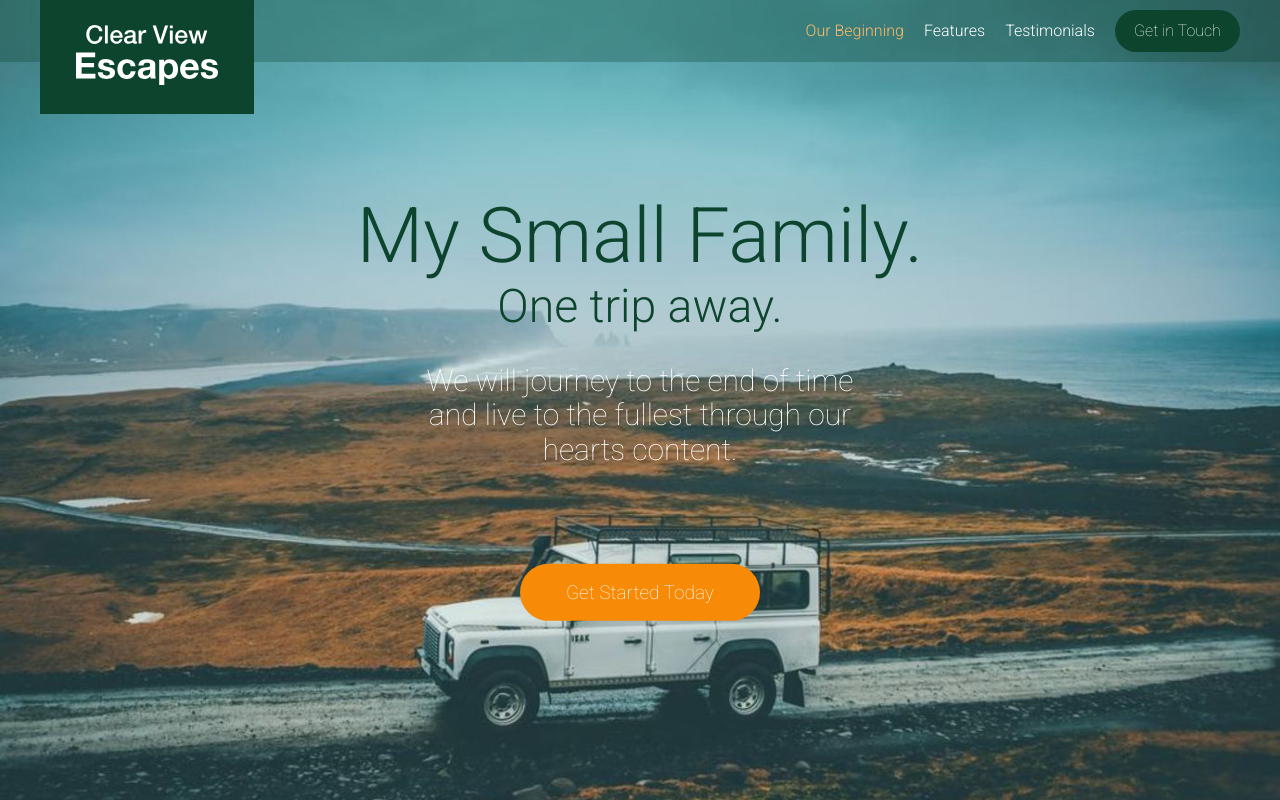
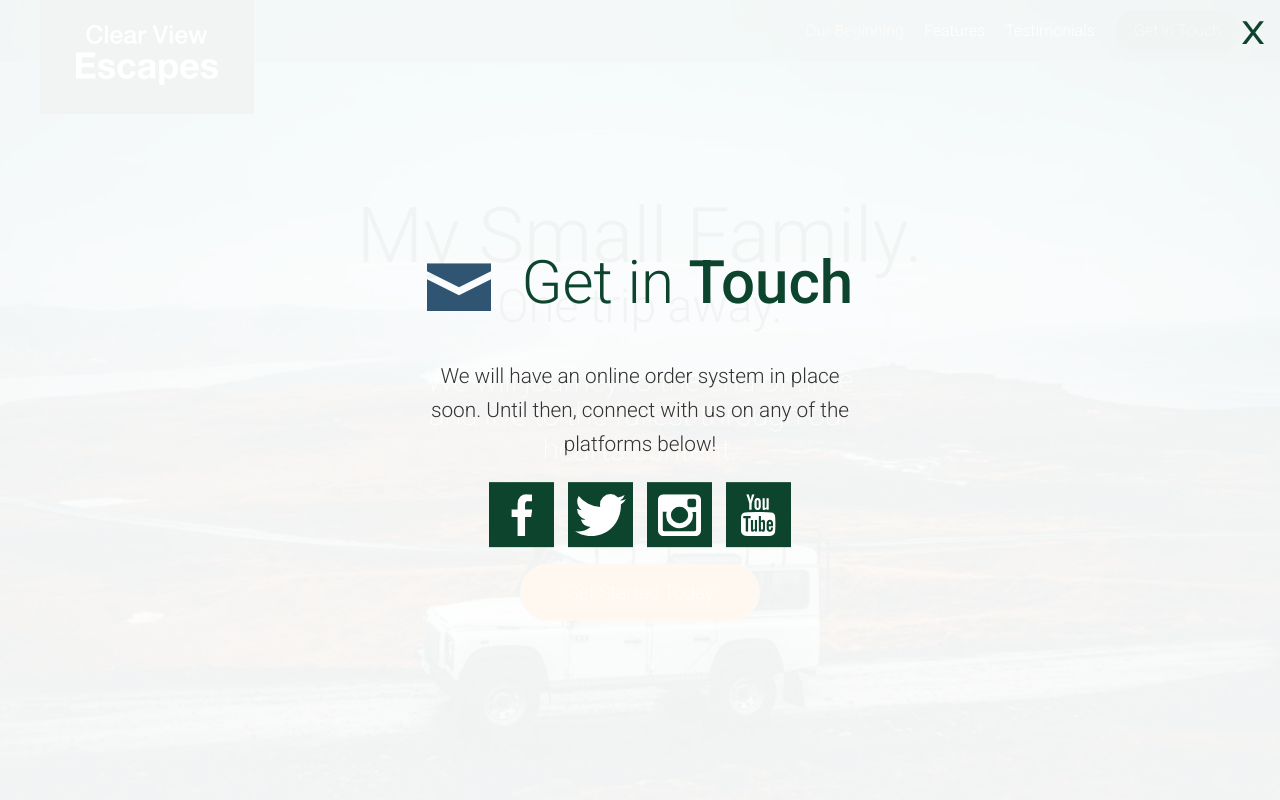
Before and after one commit to madhesca/My-First-Project, a website: page app/index.html in a window 1280 px wide. Both pictures are taken after a click on the link "Get Started Today". Shown: the top 800 px of the page. Drawn offline with Linux system fonts and the light colour scheme.

Commit message:
Completed the Modal Window

```diff
--- a/app/assets/scripts/App.js
+++ b/app/assets/scripts/App.js
@@ -2,9 +2,11 @@ import MobileMenu from './modules/MobileMenu';
 import RevealOnScroll from './modules/RevealOnScroll';
 import $ from 'jquery';
 import StickyHeader from './modules/StickyHeader';
+import Modal from './modules/Modal';
 
 
 var mobileMenu = new MobileMenu();
 new RevealOnScroll($('.feature-item'), '85%');
 new RevealOnScroll($('.testimonial'), '60%');
 var stickyHeader = new StickyHeader();
+var modal = new Modal();
--- /dev/null
+++ b/app/assets/styles/modules/_modal.css
@@ -0,0 +1,51 @@
+.modal {
+	position: fixed;
+	z-index: 5;
+	background-color: rgba(255, 255, 255, .94);
+	top: 0;
+	bottom: 0;
+	left: 0;
+	right: 0;
+	opacity: 0;
+	visibility: hidden;
+	transform: scale(1.2);
+	transition: all .3s ease-out;
+
+	&--is-visible {
+		opacity: 1;
+		visibility: visible;
+		transform: scale(1);
+	}
+
+	&__inner{
+		position: absolute;
+		width: 100%;
+		top:50%;
+		transform: translateY(-50%);
+	}
+
+	&__description {
+		text-align: center;
+		font-size: 1.3rem;
+		font-weight: 300;
+		line-height: 1.65;
+	}
+
+	&__close {
+		position: absolute;
+		top: 15px;
+		right: 15px;
+		font-size: 2rem;
+		transform: scaleX(1.2);
+		transform-origin: 100% 0;
+		color: $mainBlue;
+		cursor: pointer;
+
+		&:hover{
+			color: $mainOrange;
+		}
+
+	}
+
+
+}
--- a/app/assets/styles/modules/_section-title.css
+++ b/app/assets/styles/modules/_section-title.css
@@ -13,6 +13,11 @@
 
 	&--blue {
 		color: $mainBlue;
+	}
+
+	&--less-margin {
+		margin-bottom: 1.3rem;
+		margin-top: 0;
 	}
 
 	&__icon {
--- /dev/null
+++ b/app/assets/styles/modules/_social-icons.css
@@ -0,0 +1,26 @@
+.social-icons {
+	text-align: center;
+
+	&__icon {
+		background-color: $mainBlue;
+		display: inline-block;
+		margin: 0 5px;
+		width: 65px;
+		height: 65px;
+		position: relative;
+
+		@mixin atSmall {
+			width: 65px;
+		}
+
+
+		.icon {
+			display: block;
+			position: absolute;
+			top: 50%;
+			left: 50%;
+			transform: translate(-50%, -50%);
+
+		}
+	}
+}
--- a/app/assets/styles/modules/_wrapper.css
+++ b/app/assets/styles/modules/_wrapper.css
@@ -6,8 +6,14 @@
 	margin-right: auto;
 	margin-left: auto;
 
+	&--narrow {
+		max-width: 470px;
+	}
+
 	&--medium {
 		max-width: 700px;
+
+
 
 		@mixin atLarge {
 			width: 600px;
--- a/app/assets/styles/styles.css
+++ b/app/assets/styles/styles.css
@@ -16,3 +16,5 @@
 @import 'modules/_site-header';
 @import 'modules/_primary-nav';
 @import 'modules/_reveal-item';
+@import 'modules/_modal';
+@import 'modules/_social-icons';
--- a/app/index.html
+++ b/app/index.html
@@ -213,15 +213,15 @@
   <div class="modal">
 
     <div class="modal__inner">
-      <h2 class="section-title section-title--blue section-title--less-margin"><span class="icon icon--mail section-title__icon"></span> Get in <strong>Touch</strong></h2>
+      <h2 class="section-title section-title--blue section-title--less-margin"><img class="section-title__icon" src="assets/images/icons/mail.svg"> Get in <strong>Touch</strong></h2>
     <div class="wrapper wrapper--narrow">
      <p class="modal__description">We will have an online order system in place soon. Until then, connect with us on any of the platforms below!</p>
     </div>
-    <div class="social-icons">
-      <a href="https://facebook.com" class="social-icons__icon"><span class="icon icon--facebook"></span></a>
-       <a href="https://twitter.com" class="social-icons__icon"><span class="icon icon--twitter"></span></a>
-        <a href="https://instagram.com" class="social-icons__icon"><span class="icon icon--instagram"></span></a>
-         <a href="https://youtube.com" class="social-icons__icon"><span class="icon icon--youtube"></span></a>
+    <div class="social-icons icon">
+      <a href="https://facebook.com" class="social-icons__icon"><img class="icon" src="assets/images/icons/facebook.svg"></a>
+       <a href="https://twitter.com" class="social-icons__icon"><img class="icon" src="assets/images/icons/twitter.svg"></a>
+        <a href="https://instagram.com" class="social-icons__icon"><img class="icon" src="assets/images/icons/instagram.svg"></a>
+         <a href="https://youtube.com" class="social-icons__icon"><img class="icon" src="assets/images/icons/youtube.svg"></a>
     </div>
     </div>
 
--- a/app/temp/styles/styles.css
+++ b/app/temp/styles/styles.css
@@ -670,6 +670,10 @@ a {
 
 }
 
+.wrapper--narrow {
+		max-width: 470px;
+	}
+
 .wrapper--medium {
 		max-width: 700px;
 	}
@@ -977,6 +981,11 @@ a {
 
 .section-title--blue {
 		color: #0d442e;
+	}
+
+.section-title--less-margin {
+		margin-bottom: 1.3rem;
+		margin-top: 0;
 	}
 
 .section-title__icon {
@@ -1396,3 +1405,91 @@ a {
 		-webkit-transform: scale(1);
 		        transform: scale(1);
 	}
+
+.modal {
+	position: fixed;
+	z-index: 5;
+	background-color: rgba(255, 255, 255, .94);
+	top: 0;
+	bottom: 0;
+	left: 0;
+	right: 0;
+	opacity: 0;
+	visibility: hidden;
+	-webkit-transform: scale(1.2);
+	        transform: scale(1.2);
+	-webkit-transition: all .3s ease-out;
+	transition: all .3s ease-out;
+
+
+}
+
+.modal--is-visible {
+		opacity: 1;
+		visibility: visible;
+		-webkit-transform: scale(1);
+		        transform: scale(1);
+	}
+
+.modal__inner{
+		position: absolute;
+		width: 100%;
+		top:50%;
+		-webkit-transform: translateY(-50%);
+		        transform: translateY(-50%);
+	}
+
+.modal__description {
+		text-align: center;
+		font-size: 1.3rem;
+		font-weight: 300;
+		line-height: 1.65;
+	}
+
+.modal__close {
+		position: absolute;
+		top: 15px;
+		right: 15px;
+		font-size: 2rem;
+		-webkit-transform: scaleX(1.2);
+		        transform: scaleX(1.2);
+		-webkit-transform-origin: 100% 0;
+		        transform-origin: 100% 0;
+		color: #0d442e;
+		cursor: pointer;
+
+	}
+
+.modal__close:hover{
+			color: #f78b07;
+		}
+
+.social-icons {
+	text-align: center;
+}
+
+.social-icons__icon {
+		background-color: #0d442e;
+		display: inline-block;
+		margin: 0 5px;
+		width: 65px;
+		height: 65px;
+		position: relative;
+	}
+
+@media (min-width: 530px){
+
+.social-icons__icon {
+			width: 65px
+	}
+	}
+
+.social-icons__icon .icon {
+			display: block;
+			position: absolute;
+			top: 50%;
+			left: 50%;
+			-webkit-transform: translate(-50%, -50%);
+			        transform: translate(-50%, -50%);
+
+		}
```
Also changed, not shown: app/assets/scripts/modules/Modal.js (added, +43 -0 lines), app/temp/scripts/App.js.
